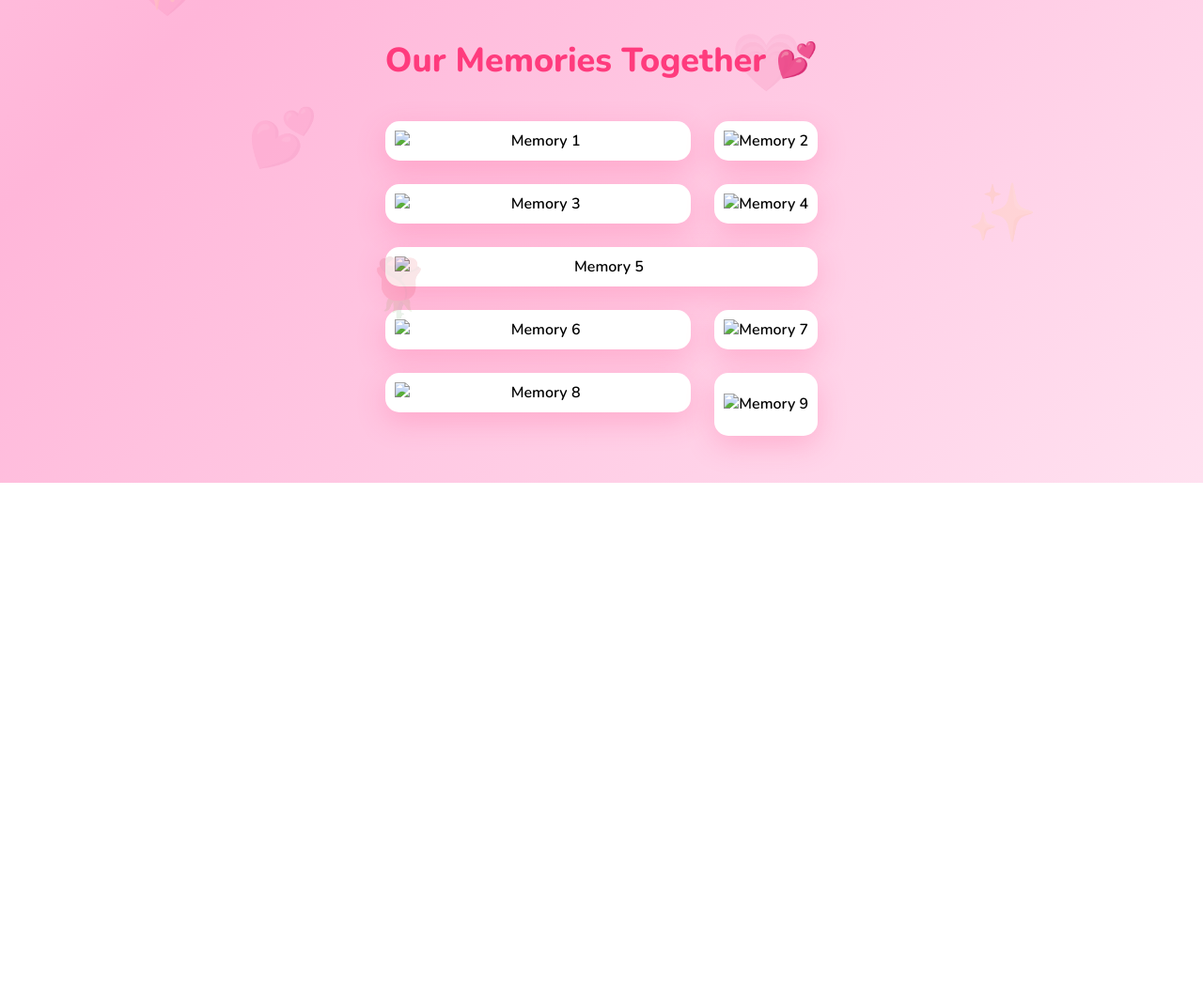
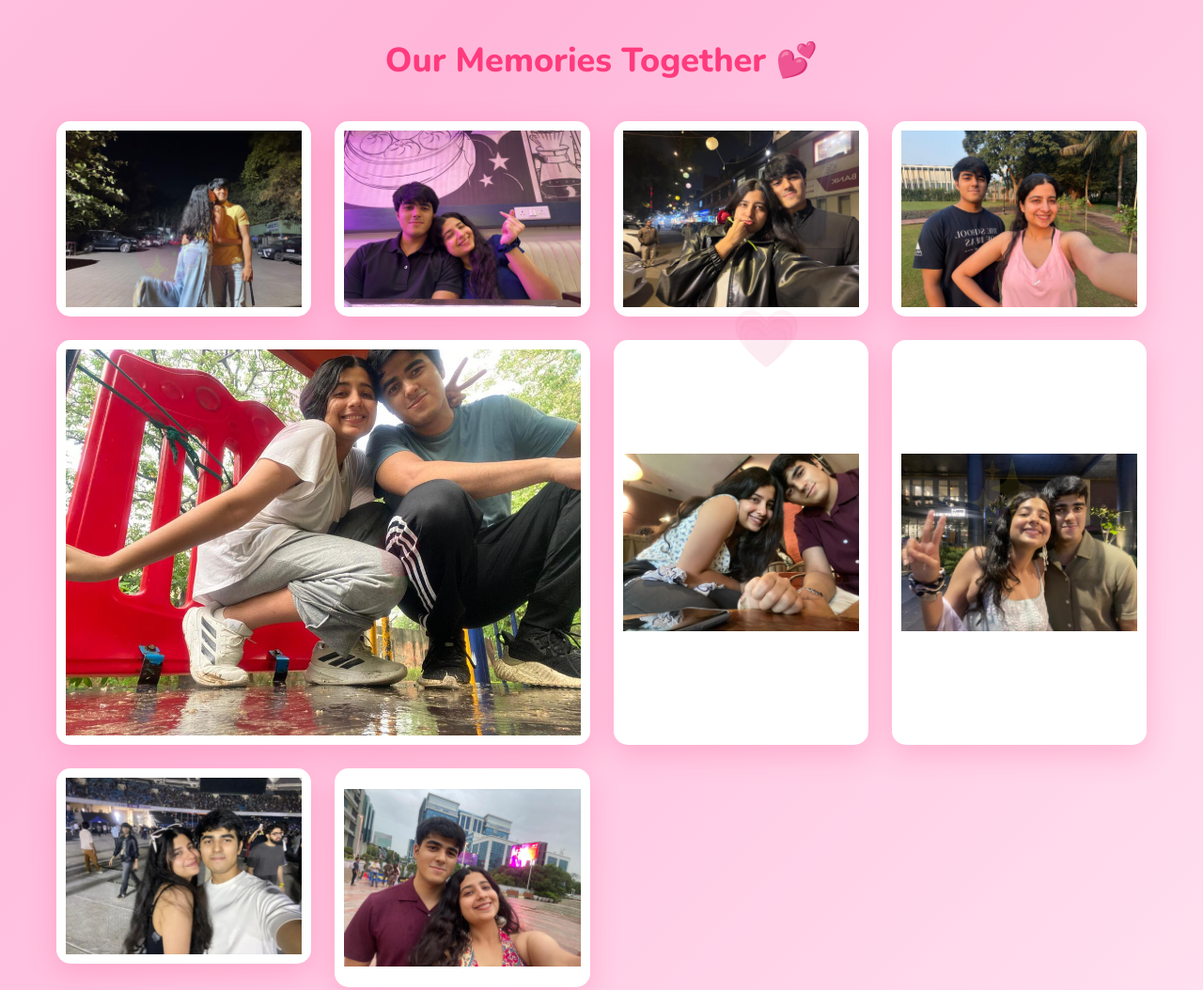
Before and after one commit to 24sristi/valentine-site, a plain HTML site: page celebrate.html in a window 1280 px wide. Shown: the part 1339-2393 px from the top of the page at 94% size. Before the commit the page ends 1853 px from the top, so only its background shows below. Drawn offline with nearby package versions, Linux system fonts and the light colour scheme.

Commit message:
fix celebrate.html

```diff
--- a/celebrate.html
+++ b/celebrate.html
@@ -542,15 +542,15 @@ button:hover {
 <div class="photo-gallery">
   <h2 class="gallery-title">Our Memories Together 💕</h2>
   <div class="gallery-grid">
-    <div class="gallery-item" onclick="openModal(0)"><img src="assets/memory-1.jpg" alt="Memory 1"></div>
-    <div class="gallery-item" onclick="openModal(1)"><img src="assets/memory-2.jpg" alt="Memory 2"></div>
-    <div class="gallery-item" onclick="openModal(2)"><img src="assets/memory-3.jpg" alt="Memory 3"></div>
-    <div class="gallery-item" onclick="openModal(3)"><img src="assets/memory-4.jpg" alt="Memory 4"></div>
-    <div class="gallery-item" onclick="openModal(4)"><img src="assets/memory-5.jpg" alt="Memory 5"></div>
-    <div class="gallery-item" onclick="openModal(5)"><img src="assets/memory-6.jpg" alt="Memory 6"></div>
-    <div class="gallery-item" onclick="openModal(6)"><img src="assets/memory-7.jpg" alt="Memory 7"></div>
-    <div class="gallery-item" onclick="openModal(7)"><img src="assets/memory-8.jpg" alt="Memory 8"></div>
-    <div class="gallery-item" onclick="openModal(8)"><img src="assets/memory-9.jpg" alt="Memory 9"></div>
+    <div class="gallery-item" onclick="openModal(0)"><img src="assets/memory-1.jpeg" alt="Memory 1"></div>
+    <div class="gallery-item" onclick="openModal(1)"><img src="assets/memory-2.jpeg" alt="Memory 2"></div>
+    <div class="gallery-item" onclick="openModal(2)"><img src="assets/memory-3.jpeg" alt="Memory 3"></div>
+    <div class="gallery-item" onclick="openModal(3)"><img src="assets/memory-4.jpeg" alt="Memory 4"></div>
+    <div class="gallery-item" onclick="openModal(4)"><img src="assets/memory-5.jpeg" alt="Memory 5"></div>
+    <div class="gallery-item" onclick="openModal(5)"><img src="assets/memory-6.jpeg" alt="Memory 6"></div>
+    <div class="gallery-item" onclick="openModal(6)"><img src="assets/memory-7.jpeg" alt="Memory 7"></div>
+    <div class="gallery-item" onclick="openModal(7)"><img src="assets/memory-8.jpeg" alt="Memory 8"></div>
+    <div class="gallery-item" onclick="openModal(8)"><img src="assets/memory-9.jpeg" alt="Memory 9"></div>
   </div>
 </div>
 
@@ -595,7 +595,7 @@ button:hover {
 
   function playMusic() {
     if (!audio) {
-      audio = new Audio('assets/celebration-music.mp3');
+      audio = new Audio('assets/a_thousand_years.mp3');
     }
 
     audio.currentTime = 0;
```
